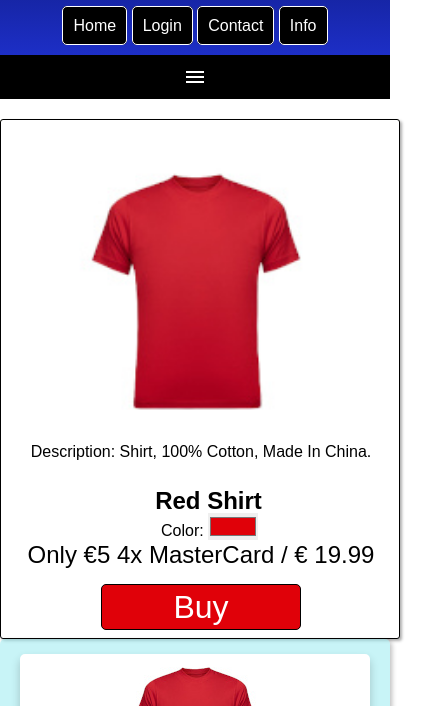
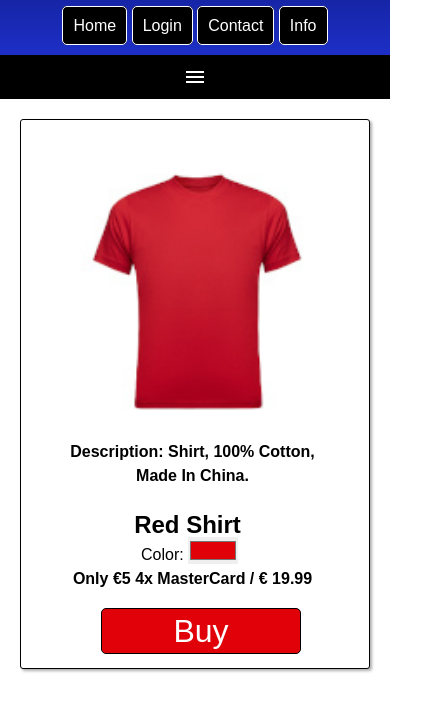
Before and after one commit to PITERDASILVA/projeto-store, a plain HTML site: page paginas/buy.html in a window 390 px wide. Shown: the part 138-844 px from the top of the page, 421 px wide, since content can reach past the window. Drawn offline with nearby package versions, Linux system fonts and the light colour scheme.

Commit message:
atualização

```diff
--- a/estilo/buy.css
+++ b/estilo/buy.css
@@ -3,10 +3,12 @@ header{
 }
 article{
     max-width: 1000px;
-    background-color: blue;
-    max-height: 500px;
+    max-height: 600px;
     margin: auto;
     border-radius: 5px;
+}
+main{
+    margin-top: 50px;
 }
 
 .max-container{
@@ -74,40 +76,38 @@ article{
     transform: scale(1.1);
 }
 @media screen and (max-width: 768px) {
-    article{
-        width: 400px;
-        background-color: yellow;
-    }
+
     .max-container{
-        width: 400px;
-       height: 520px;
+        max-width: 350px;
+       height: 550px;
        margin: auto;
     }
     .max-container .max-box-container{
         display: block;
         line-height: 1.5em;
-        width: 400px;
-
+        max-width: 400px;
         margin-right: 15px;
     }
     .max-container .max-box-container h3{
         text-align: center;
-        margin-right: 25px;
     }
     .max-container .max-box-container p{
         margin-bottom: 10px;
-        margin-right: 40px;
+        margin-left: 10px;
         text-align: center;
+        font-size: 1em;
+        font-weight: bold;
 
     }
     .max-container .max-box-container .max-content .cor{
-       margin-left: 140px;
+       margin-left: 100px;
+       font-size: 1em;
     }
     .max-container .max-box-container .max-box .max-img img{
-       margin-left: 20px;
+        margin-left: 1px
     }
     .max-container .max-box-container .max-btn{
-        margin-left: 80px;
+        margin-left: 60px;
     }
 
 }
```
